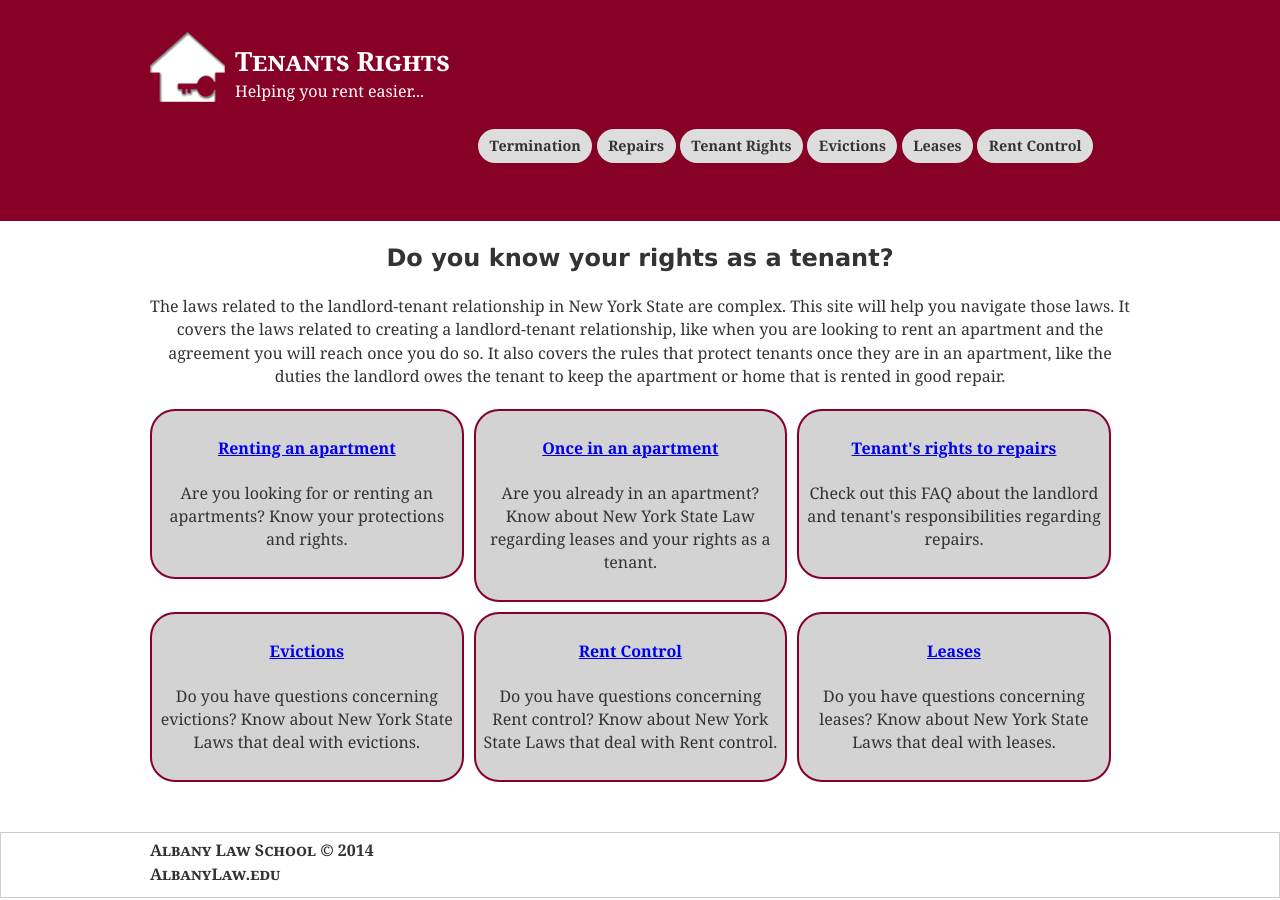
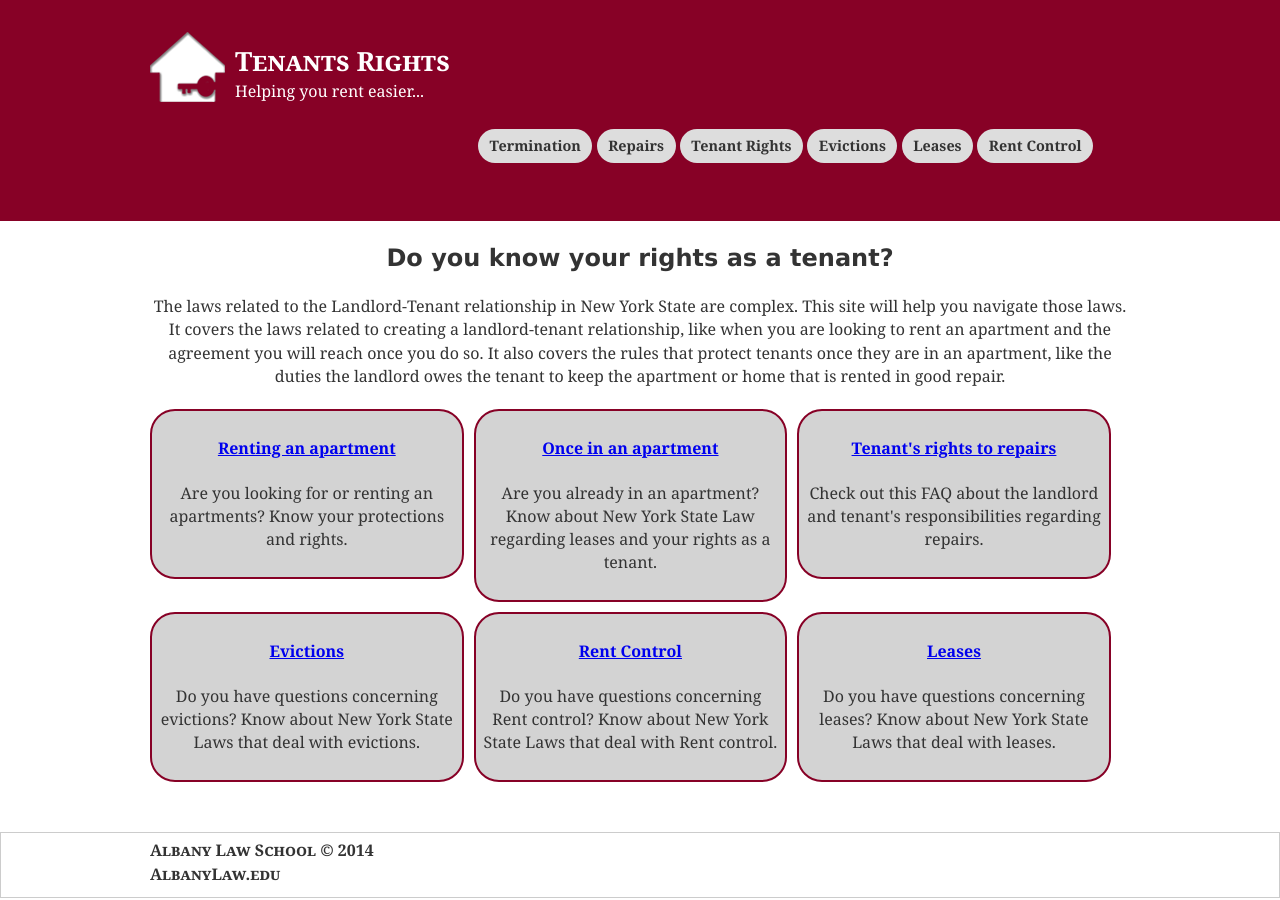
Before and after one commit to iinf362/team5, a Jekyll site: the page built from index.html, in a window 1280 px wide. Built offline with Jekyll 4.4.1, drawn with Linux system fonts in a browser that asks for light colours.

Commit message:
Update index.html

```diff
--- a/index.html
+++ b/index.html
@@ -5,7 +5,7 @@ title: Home
 
 <div class="container">
     <h2 class="welcome-title">Do you know your rights as a tenant?</h2>
-    <p class="welcome-text">The laws related to the landlord-tenant relationship in New York State are complex. This site will help you navigate those laws. It covers the laws related to creating a landlord-tenant relationship, like when you are looking to rent an apartment and the agreement you will reach once you do so. It also covers the rules that protect tenants once they are in an apartment, like the duties the landlord owes the tenant to keep the apartment or home that is rented in good repair.
+    <p class="welcome-text">The laws related to the Landlord-Tenant relationship in New York State are complex. This site will help you navigate those laws. It covers the laws related to creating a landlord-tenant relationship, like when you are looking to rent an apartment and the agreement you will reach once you do so. It also covers the rules that protect tenants once they are in an apartment, like the duties the landlord owes the tenant to keep the apartment or home that is rented in good repair.
     </p>
     <div class="index-columns cf">
         <div class="col-30">
```
